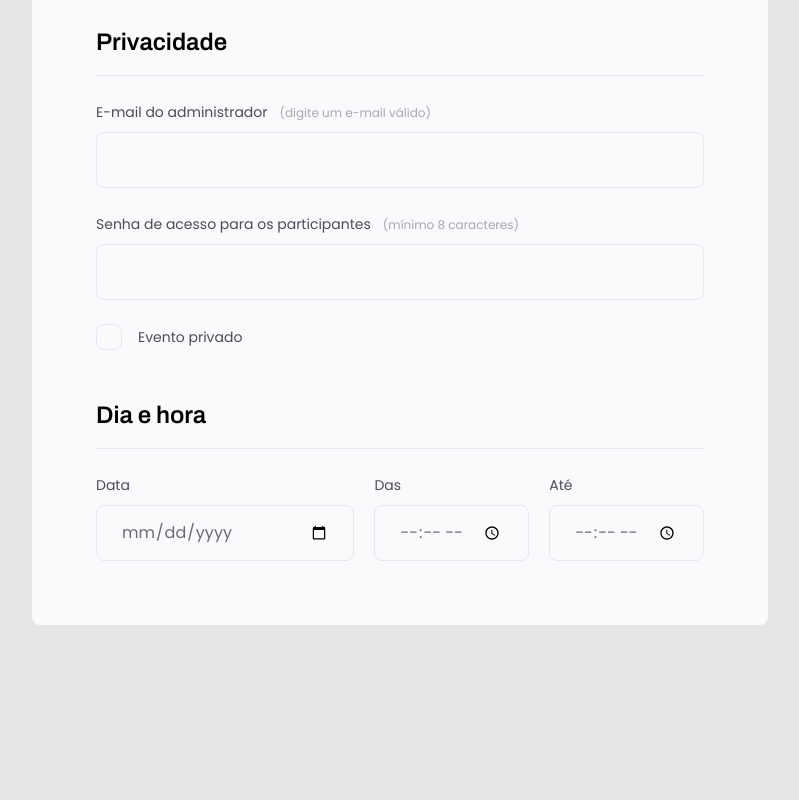
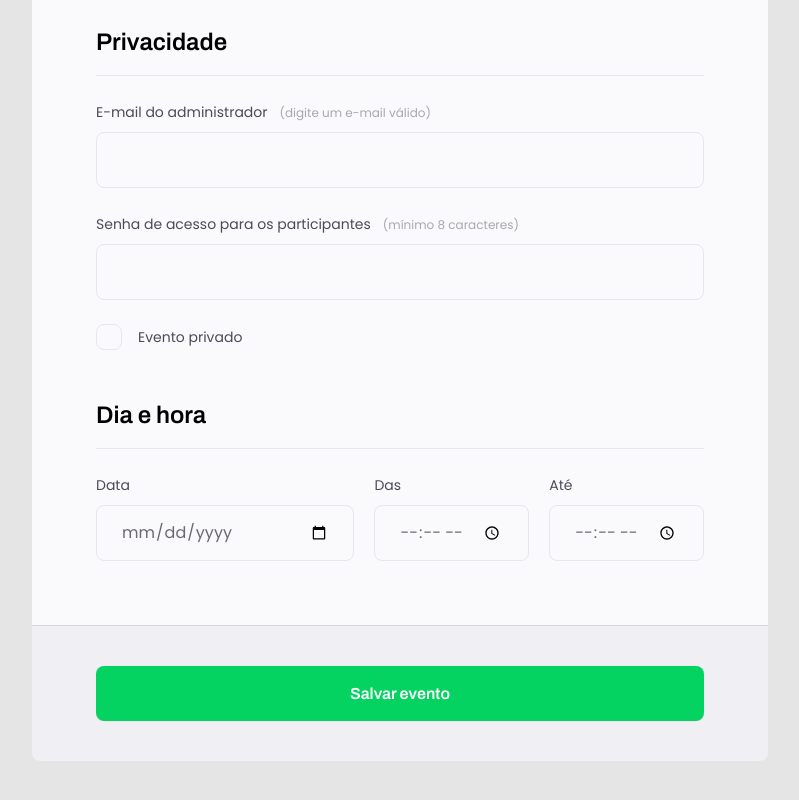
Before and after one commit to tfstam/explorer-stage-03-01, a plain HTML site: page index.html.html in a window 1280 px wide. Shown: the part 1058-1858 px from the top of the page, without its empty margins (240-1039 px from the left). Before the commit the page ends 1683 px from the top, so only its background shows below. Drawn offline with Linux system fonts and the light colour scheme.

Commit message:
Criando estilos para o submit

```diff
--- a/index.html.html
+++ b/index.html.html
@@ -113,6 +113,9 @@
           </div>
         </fieldset>
       </form>
+      <footer>
+        <input class="button" type="submit" value="Salvar evento" />
+      </footer>
     </div>
   </body>
 </html>
--- a/styles.css
+++ b/styles.css
@@ -4,7 +4,7 @@
   padding: 0;
 }
 
-body, input, button, select, textarea {
+body, input, select, textarea {
   font-family: 'Poppins', sans-serif;
 }
 
@@ -52,7 +52,7 @@ form {
   background: #fafafc;
   min-height: 300px;
   margin-top: 38px;
-  border-radius: 8px;
+  border-radius: 8px 8px 0 0;
 
   padding: 64px;
   display: flex;
@@ -176,3 +176,30 @@ fieldset legend {
 .checkbox-wrapper input:focus + label::before {
   outline: 2px solid black;
 }
+
+footer {
+  background: #f0f0f4;
+  height: 136px;
+  display: flex;
+  flex-direction: column;
+  padding: 40px 64px;
+  margin-bottom: 100px;
+  border-top: 1px solid #d6d6d6;
+  border-radius: 0 0 8px 8px;
+}
+
+footer .button {
+  height: 56px;
+  background: #04d361;
+  border: 0;
+  border-radius: 8px;
+  font-family: 'Archivo', sans-serif;
+  font-weight: 600;
+  font-size: 16px;
+  line-height: 26px;
+  color: #fff;
+}
+
+footer .button:hover {
+  background: #08a04c;
+}
```
